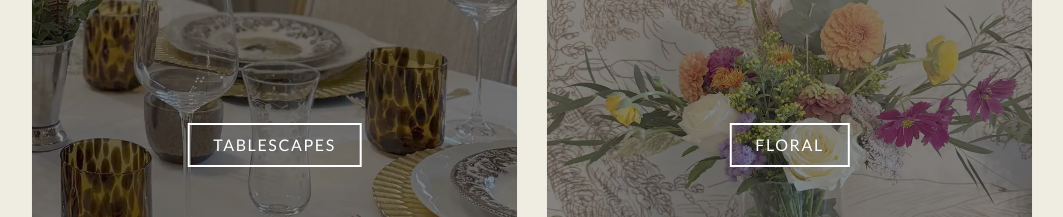
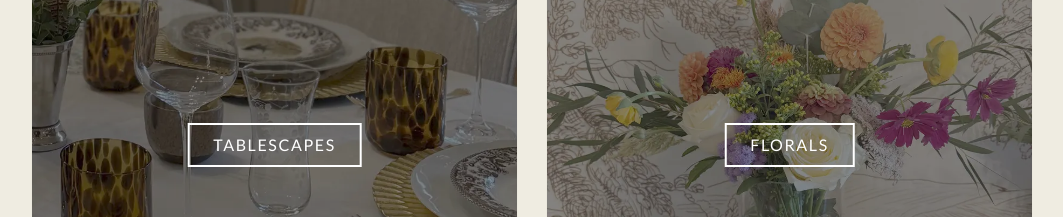
Before and after one commit to Sha-Bang/huffhousestatic, a React (Vite) app: page / in a window 1280 px wide. Shown: the part 1040-1257 px from the top of the page, without its empty margins (108-1171 px from the left). Built offline with nearby package versions, Linux system fonts and the light colour scheme; a web font is replaced by a local one.

Commit message:
Typo fix

```diff
--- a/src/components/Gallery.jsx
+++ b/src/components/Gallery.jsx
@@ -14,7 +14,7 @@ const Gallery = ({ onOpenContact }) => {
     },
     {
       id: 2,
-      label: 'Floral',
+      label: 'Florals',
       image: floralImg,
       alt: 'Beautiful bouquet of pink and white flowers'
     },
```
